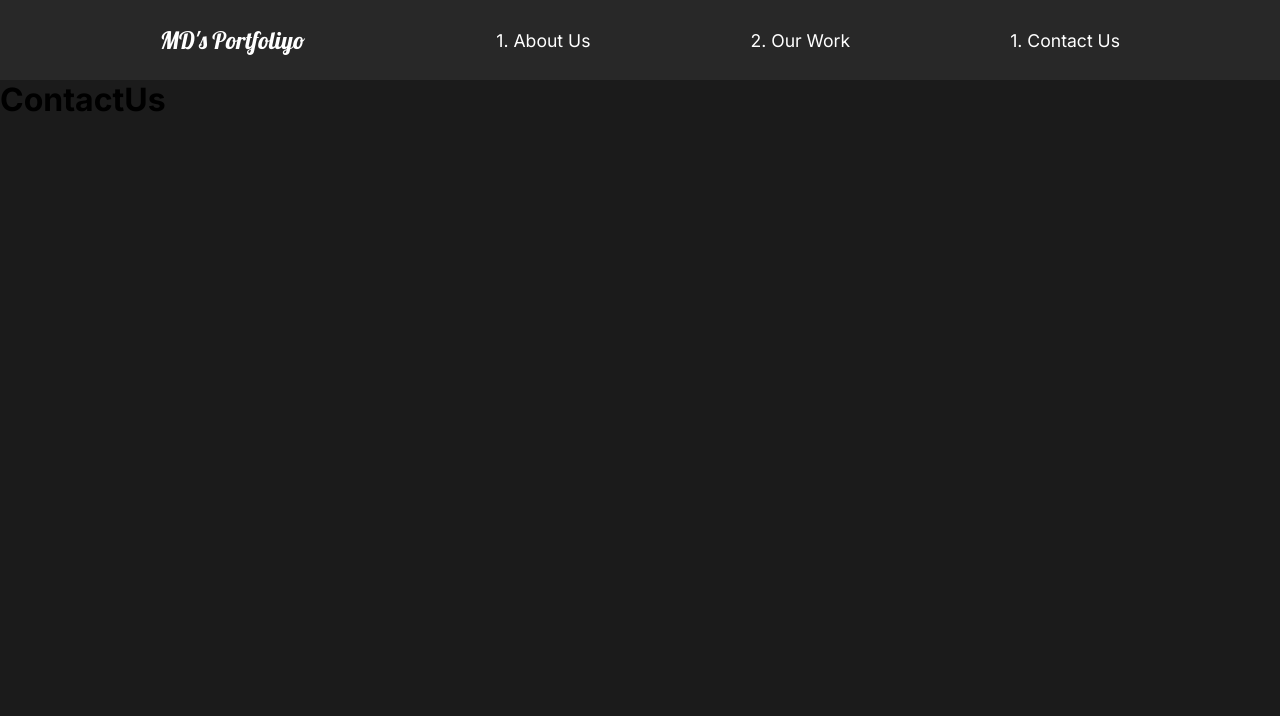
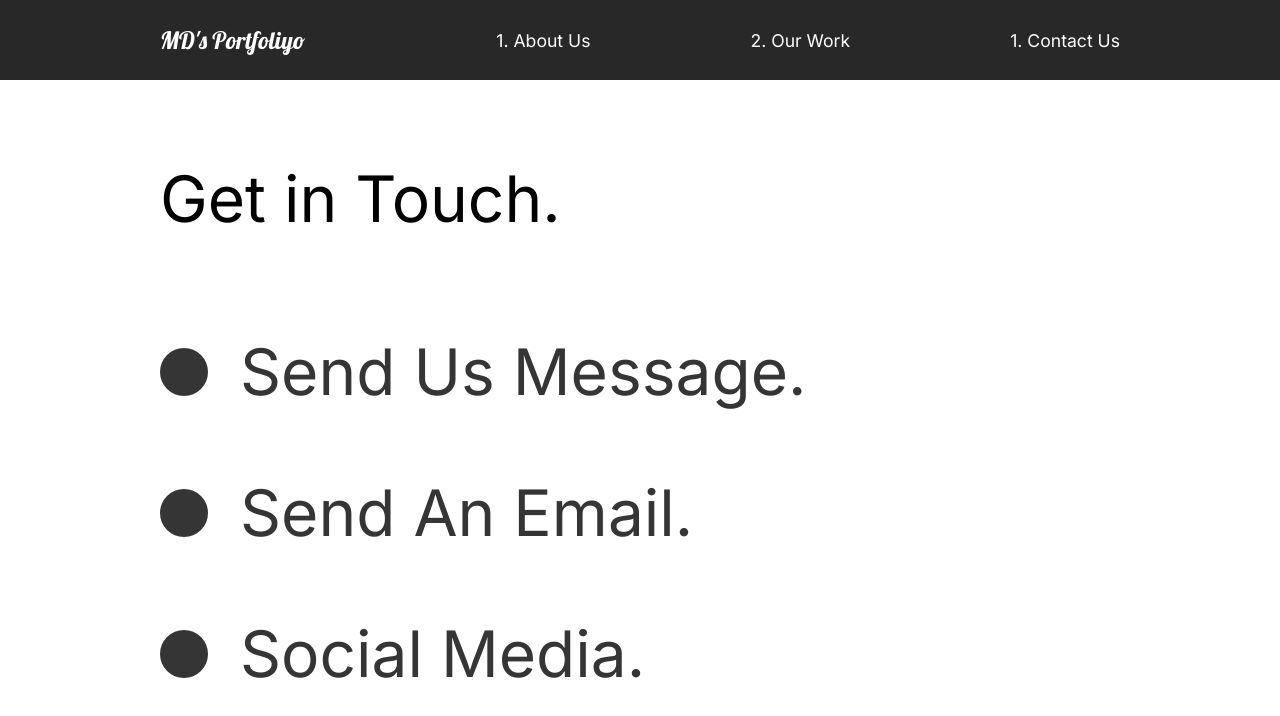
Before and after one commit to dhruvmojila/PortfoliyoProject, a React (Create React App) app: page /contact in a window 1280 px wide. Shown: the top 716 px of the page. Built offline with nearby package versions, Linux system fonts and the light colour scheme.

Commit message:
10. all pages done

```diff
--- a/src/App.js
+++ b/src/App.js
@@ -6,12 +6,13 @@
 import { Routes, Route, useLocation } from "react-router-dom";
 import MovieDetail from "./pages/MovieDetail";
 import { AnimatePresence } from "framer-motion";
+import styled from "styled-components";
 
 function App() {
   const location = useLocation();
   console.log(location);
   return (
-    <div className="App">
+    <MainDiv>
       <GlobalStyle />
       <Nav />
       <AnimatePresence exitBeforeEnter>
@@ -22,8 +23,12 @@
           <Route path="/contact" element={<ContactUs />}></Route>
         </Routes>
       </AnimatePresence>
-    </div>
+    </MainDiv>
   );
 }
 
+const MainDiv = styled.div`
+  overflow: hidden;
+`;
+
 export default App;
--- a/src/components/useScroll.js
+++ b/src/components/useScroll.js
@@ -3,7 +3,7 @@
 
 const useScroll = () => {
   const controls = useAnimation();
-  const [element, view] = useInView({ threshold: 0.5 });
+  const [element, view] = useInView({ threshold: 0.45 });
   if (view) {
     controls.start("show");
   } else {
--- a/src/pages/ContactUs.js
+++ b/src/pages/ContactUs.js
@@ -1,18 +1,72 @@
 import React from "react";
 import { motion } from "framer-motion";
-import { pageAnimation } from "../animation";
+import { pageAnimation, titleAnim } from "../animation";
+import styled from "styled-components";
 
 function ContactUs() {
   return (
-    <motion.div
+    <ContactStyle
       variants={pageAnimation}
       initial="hidden"
       animate="show"
       exit="exit"
     >
-      <h1>ContactUs</h1>
-    </motion.div>
+      <Title>
+        <Hide>
+          <motion.h2 variants={titleAnim}>Get in Touch.</motion.h2>
+        </Hide>
+      </Title>
+      <div>
+        <Hide>
+          <Social variants={titleAnim}>
+            <Circle />
+            <h2>Send Us Message.</h2>
+          </Social>
+        </Hide>
+
+        <Hide>
+          <Social variants={titleAnim}>
+            <Circle />
+            <h2>Send An Email.</h2>
+          </Social>
+        </Hide>
+
+        <Hide>
+          <Social variants={titleAnim}>
+            <Circle />
+            <h2>Social Media.</h2>
+          </Social>
+        </Hide>
+      </div>
+    </ContactStyle>
   );
 }
 
+const ContactStyle = styled(motion.div)`
+  padding: 5rem 10rem;
+  color: #353535;
+  min-height: 90vh;
+  background: #fff;
+`;
+const Title = styled(motion.div)`
+  margin-bottom: 4rem;
+  color: black;
+`;
+const Hide = styled.div`
+  overflow: hidden;
+`;
+const Circle = styled.div`
+  border-radius: 50%;
+  width: 3rem;
+  height: 3rem;
+  background: #353535;
+`;
+const Social = styled(motion.div)`
+  display: flex;
+  align-items: center;
+  h2 {
+    margin: 2rem;
+  }
+`;
+
 export default ContactUs;
--- a/src/styles.js
+++ b/src/styles.js
@@ -11,6 +11,7 @@
 `;
 
 export const Description = styled.div`
+  /* background: #1b1b1b; */
   flex: 1;
   padding-right: 5rem;
   z-index: 2;
```
